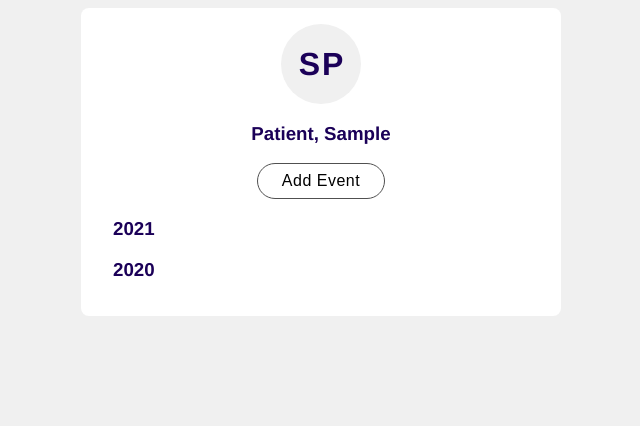
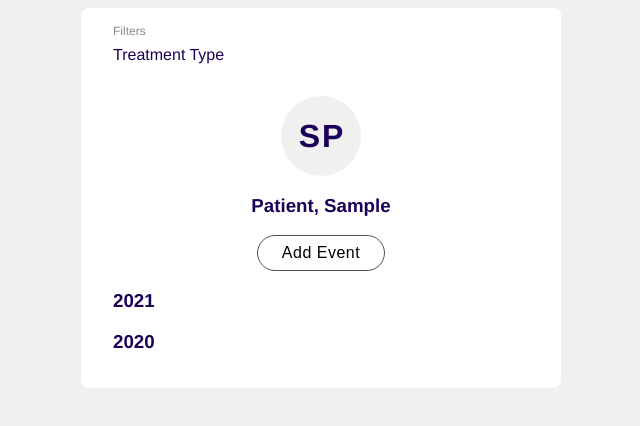
Before and after one commit to dan-knight/OncHx, a React (Create React App) app: page / in a window 1280 px wide. Shown: the top 426 px of the page, without its empty margins (319-959 px from the left). Built offline with nearby package versions, Linux system fonts and the light colour scheme.

Commit message:
Add event log filters to page

```diff
--- a/src/components/EventFilter.tsx
+++ b/src/components/EventFilters.tsx
@@ -1,8 +1,8 @@
-interface EventFilterProps {
+interface EventFiltersProps {
   onTreatmentTypeToggle: (value: number) => void
 }
 
-export default function EventFilter(props: EventFilterProps) {
+export default function EventFilters(props: EventFiltersProps) {
   return (
     <div className='filters'>
       <div className="header">
--- a/src/components/EventLog.tsx
+++ b/src/components/EventLog.tsx
@@ -12,6 +12,7 @@ import { EventDetailValues } from "../types/PatientEvent/Details/EventDetailValu
 import PatientEventFilter from "../types/utility/Filter/PatientEventFilter/PatientEventFilter";
 import Patient from "../types/Patient/Patient";
 import useSetToggle from "../hooks/useSetToggle";
+import EventFilters from "./EventFilters";
 
 interface EventLogProps {
   allEvents: DBPatientEvent[],
@@ -76,6 +77,7 @@ export default function EventLog(props: EventLogProps) {
 
   return (
     <React.Fragment>
+      <EventFilters onTreatmentTypeToggle={toggleTreatmentTypeFilters} />
       {patient !== undefined ? <PatientInfo patient={patient} /> : undefined}
       <div className='event-log'>
         <Link to='/add'>
```
